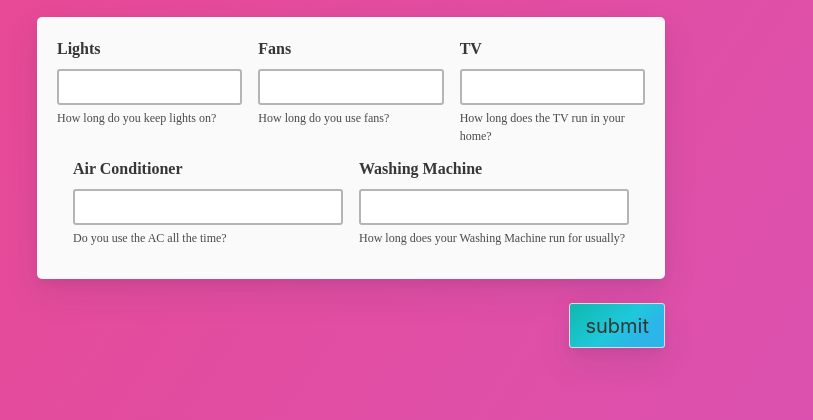
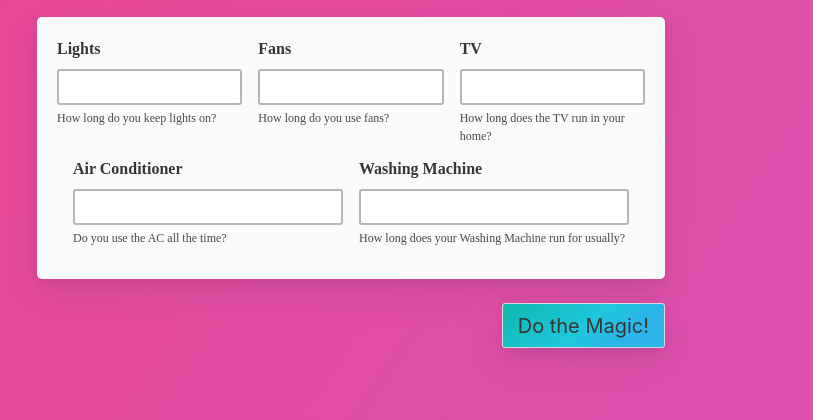
Before and after one commit to vishhvak/S.E.R.C.A, a Django app: page /form/ in a window 1280 px wide. Shown: the part 1441-1861 px from the top of the page, without its empty margins (289-1102 px from the left). Run offline with Django 3.2, Linux system fonts and the light colour scheme; some libraries are stand-ins or nearby versions; some web fonts are replaced.

Commit message:
Changed the Submit Button lol

```diff
--- a/home/templates/form.html
+++ b/home/templates/form.html
@@ -270,7 +270,7 @@
 
      		</div>
 
-     		<input type="submit" class="button is-medium is-pulled-right shadow" value="submit" style="background-image:linear-gradient(141deg, #0fb8ad 0%, #1fc8db 51%, #2cb5e8 75%);"/>
+     		<input type="submit" class="button is-medium is-pulled-right shadow" value="Do the Magic!" style="background-image:linear-gradient(141deg, #0fb8ad 0%, #1fc8db 51%, #2cb5e8 75%);"/>
 
      	</form>
 
--- a/home/views.py
+++ b/home/views.py
@@ -25,6 +25,7 @@ def graph(request):
 		ACtime = request.POST.get('ACTime', False);
 		WMtime = request.POST.get('WMTime', False);
 		name = request.POST.get('name', False);
+		lights=lights*2;
 		if lights:
 			print(lights)
 		return render(request, 'graph.html',
```
Also changed, not shown: 1 other file.
